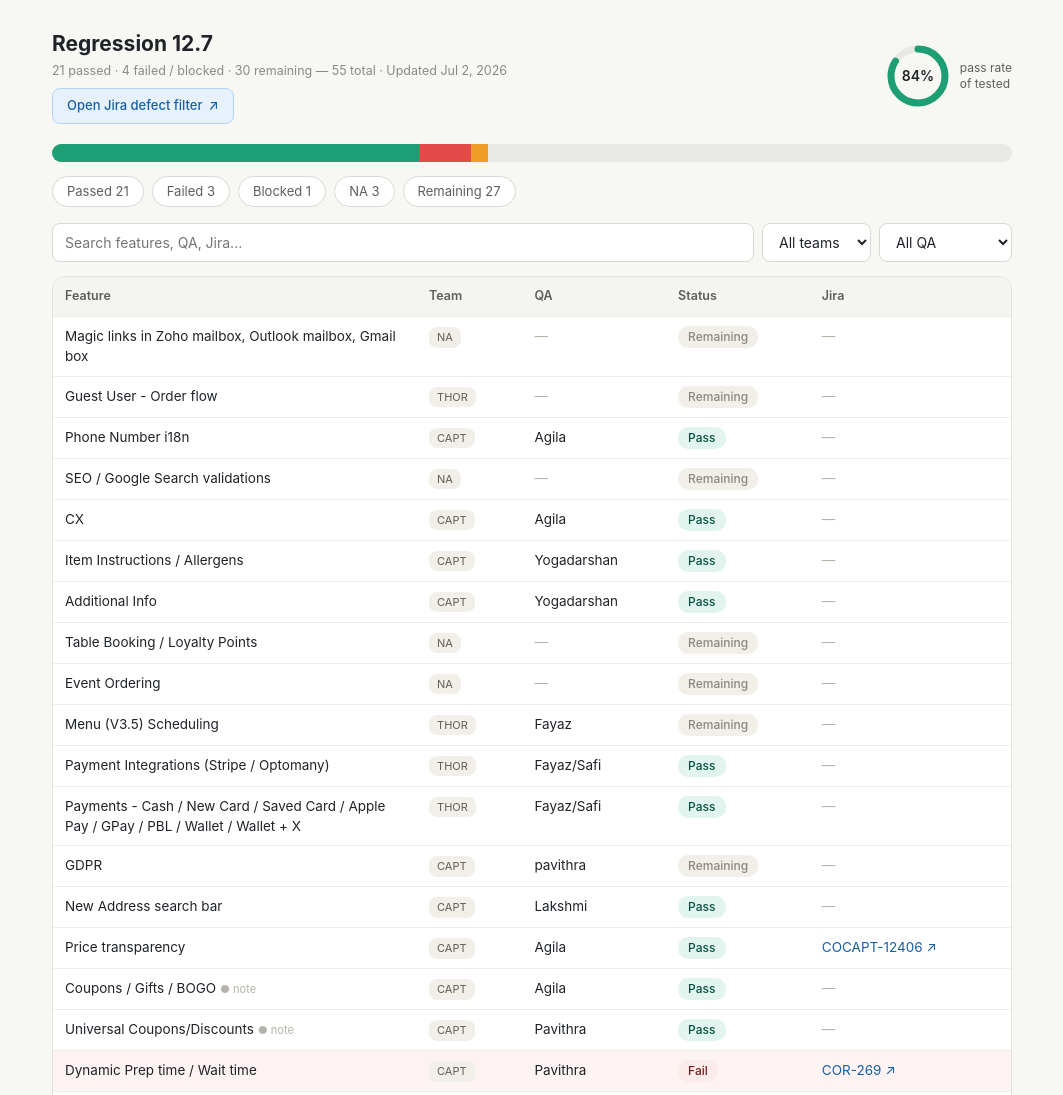
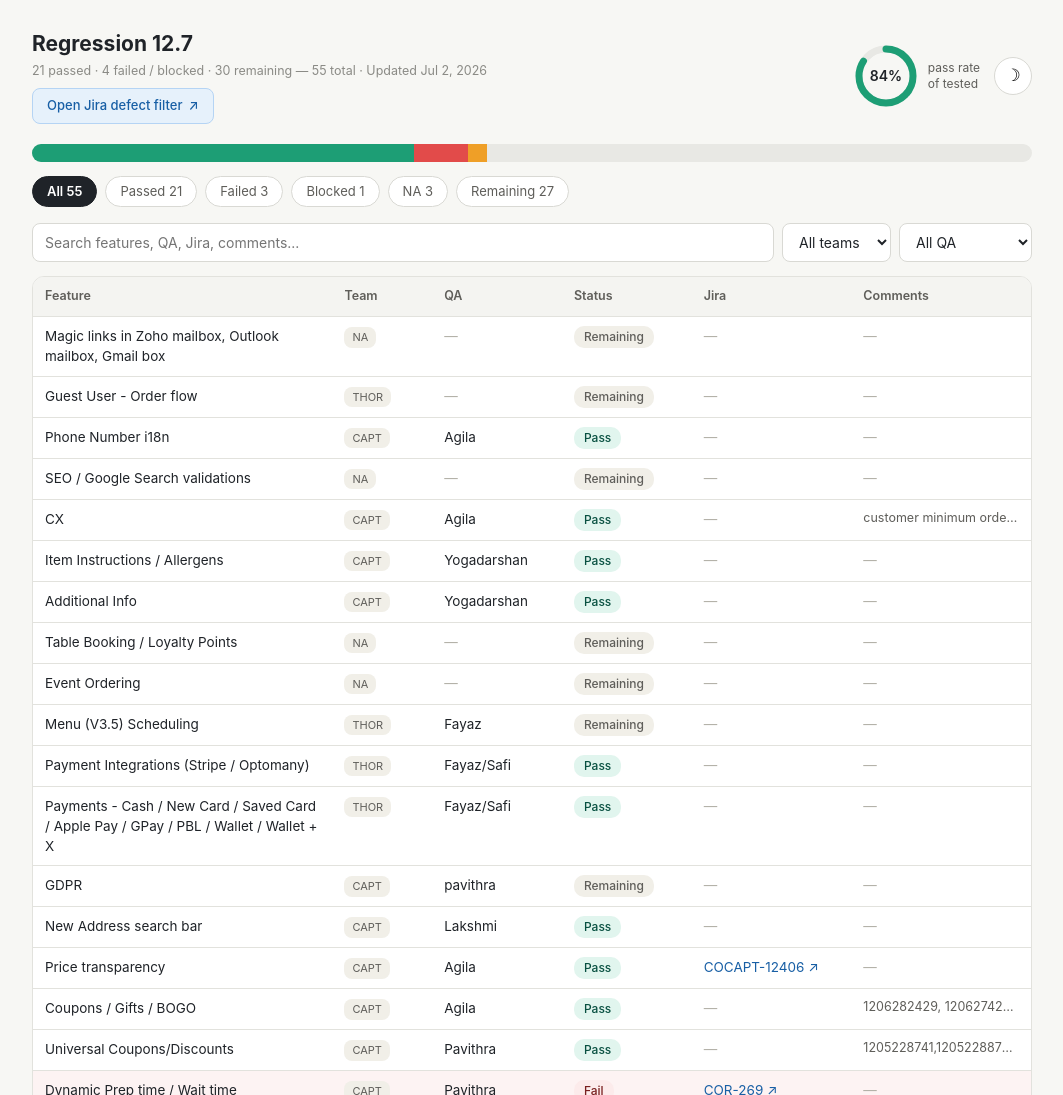
Before and after one commit to fhdineshios/regressiondashboard, a plain HTML site: page index.html in a window 1280 px wide. Shown: the top 1095 px of the page, without its empty margins (108-1171 px from the left). Drawn offline with nearby package versions, Linux system fonts and the light colour scheme.

Commit message:
Add files via upload

```diff
--- a/index.html
+++ b/index.html
@@ -6,90 +6,130 @@
 <title>Regression progress</title>
 <script src="https://cdnjs.cloudflare.com/ajax/libs/PapaParse/5.4.1/papaparse.min.js"></script>
 <style>
+  :root {
+    --bg: #f7f7f4; --card: #ffffff; --card2: #f4f4f1;
+    --text: #1f2328; --text2: #5f5e5a; --muted: #8b8b86; --faint: #b4b2a9;
+    --border: #e2e2dd; --border2: #d9d9d4; --track: #e8e8e4;
+    --hover: #f7f9fb; --notebg: #f7f7f4;
+    --green: #1d9e75; --red: #e24b4a; --amber: #ef9f27;
+    --passbg: #e1f5ee; --passfg: #085041; --passbd: #5dcaa5;
+    --failbg: #fcebeb; --failfg: #791f1f; --failbd: #f09595;
+    --blockbg: #faeeda; --blockfg: #633806; --blockbd: #fac775;
+    --neutbg: #f1efe8; --neutfg: #5f5e5a;
+    --badrow: #fdf3f3; --badrowh: #fbeaea;
+    --link: #185fa5; --linkbg: #e6f1fb; --linkbd: #b5d4f4; --linkbgh: #d3e6f8;
+    --allon: #1f2328; --allonfg: #ffffff;
+    --focus: #b5d4f4;
+  }
+  [data-theme="dark"] {
+    --bg: #15171b; --card: #1e2126; --card2: #24272d;
+    --text: #e8e8e5; --text2: #b0afa9; --muted: #8b8b86; --faint: #6a6a66;
+    --border: #33363c; --border2: #3d4046; --track: #2c2f35;
+    --hover: #23272e; --notebg: #191c20;
+    --green: #2ab388; --red: #e05b5a; --amber: #f0a733;
+    --passbg: #0d3b2d; --passfg: #9fe1cb; --passbd: #0f6e56;
+    --failbg: #45191a; --failfg: #f7c1c1; --failbd: #793030;
+    --blockbg: #3f2c10; --blockfg: #fac775; --blockbd: #7a5416;
+    --neutbg: #2a2d33; --neutfg: #b0afa9;
+    --badrow: #291b1c; --badrowh: #322022;
+    --link: #85b7eb; --linkbg: #12283d; --linkbd: #1d4a73; --linkbgh: #17324c;
+    --allon: #e8e8e5; --allonfg: #15171b;
+    --focus: #1d4a73;
+  }
   * { box-sizing: border-box; margin: 0; padding: 0; }
   body {
     font-family: -apple-system, BlinkMacSystemFont, "Segoe UI", Roboto, Helvetica, Arial, sans-serif;
-    background: #f7f7f4; color: #1f2328; line-height: 1.5;
-    padding: 28px 16px 64px;
+    background: var(--bg); color: var(--text); line-height: 1.5;
+    padding: 28px 16px 64px; transition: background .25s, color .25s;
   }
-  .wrap { max-width: 960px; margin: 0 auto; }
+  .wrap { max-width: 1000px; margin: 0 auto; }
 
   .top { display: flex; justify-content: space-between; align-items: center; flex-wrap: wrap; gap: 16px; margin-bottom: 20px; }
   h1 { font-size: 21px; font-weight: 650; }
-  .sub { font-size: 12.5px; color: #8b8b86; margin-top: 2px; }
+  .sub { font-size: 12.5px; color: var(--muted); margin-top: 2px; }
   .jirabtn {
     display: inline-flex; align-items: center; gap: 6px;
-    font-size: 13px; font-weight: 500; color: #185fa5;
-    background: #e6f1fb; border: 1px solid #b5d4f4; border-radius: 8px;
-    padding: 7px 14px; text-decoration: none; margin-top: 8px;
-    transition: background .15s;
+    font-size: 13px; font-weight: 500; color: var(--link);
+    background: var(--linkbg); border: 1px solid var(--linkbd); border-radius: 8px;
+    padding: 7px 14px; text-decoration: none; margin-top: 8px; transition: background .15s;
   }
-  .jirabtn:hover { background: #d3e6f8; }
+  .jirabtn:hover { background: var(--linkbgh); }
+  .rightbox { display: flex; align-items: center; gap: 14px; }
   .ringbox { display: flex; align-items: center; gap: 10px; }
-  .ringlabel { font-size: 12px; color: #5f5e5a; line-height: 1.35; }
+  .ringlabel { font-size: 12px; color: var(--text2); line-height: 1.35; }
   .ring circle.fg { transition: stroke-dashoffset 1s ease; }
+  .ring .track { stroke: var(--track); }
+  .ring .fg { stroke: var(--green); }
+  .ring text { fill: var(--text); }
 
-  .bar { display: flex; height: 18px; border-radius: 9px; overflow: hidden; background: #e8e8e4; margin-bottom: 14px; }
+  .themebtn {
+    width: 38px; height: 38px; border-radius: 50%; cursor: pointer;
+    border: 1px solid var(--border2); background: var(--card);
+    font-size: 17px; line-height: 1; display: flex; align-items: center; justify-content: center;
+    transition: transform .15s, background .15s;
+  }
+  .themebtn:hover { transform: rotate(15deg) scale(1.06); background: var(--card2); }
+
+  .bar { display: flex; height: 18px; border-radius: 9px; overflow: hidden; background: var(--track); margin-bottom: 14px; }
   .bar div { width: 0; transition: width .8s ease; }
-  .bar .p { background: #1d9e75; }
-  .bar .f { background: #e24b4a; }
-  .bar .b { background: #ef9f27; }
+  .bar .p { background: var(--green); }
+  .bar .f { background: var(--red); }
+  .bar .b { background: var(--amber); }
 
   .chips { display: flex; gap: 8px; flex-wrap: wrap; margin-bottom: 16px; }
   .chip {
     font: inherit; font-size: 13px; padding: 5px 14px; border-radius: 16px; cursor: pointer;
-    background: #fff; color: #5f5e5a; border: 1px solid #d9d9d4; transition: all .15s;
+    background: var(--card); color: var(--text2); border: 1px solid var(--border2); transition: all .15s;
   }
-  .chip:hover { border-color: #b4b2a9; }
-  .chip.pass.on { background: #e1f5ee; color: #085041; border-color: #5dcaa5; font-weight: 600; }
-  .chip.fail.on { background: #fcebeb; color: #791f1f; border-color: #f09595; font-weight: 600; }
-  .chip.blocked.on { background: #faeeda; color: #633806; border-color: #fac775; font-weight: 600; }
-  .chip.na.on, .chip.remaining.on { background: #ececea; color: #444441; border-color: #b4b2a9; font-weight: 600; }
+  .chip:hover { border-color: var(--faint); }
+  .chip.all.on { background: var(--allon); color: var(--allonfg); border-color: var(--allon); font-weight: 600; }
+  .chip.pass.on { background: var(--passbg); color: var(--passfg); border-color: var(--passbd); font-weight: 600; }
+  .chip.fail.on { background: var(--failbg); color: var(--failfg); border-color: var(--failbd); font-weight: 600; }
+  .chip.blocked.on { background: var(--blockbg); color: var(--blockfg); border-color: var(--blockbd); font-weight: 600; }
+  .chip.na.on, .chip.remaining.on { background: var(--neutbg); color: var(--text); border-color: var(--faint); font-weight: 600; }
 
   .controls { display: flex; gap: 8px; margin-bottom: 14px; flex-wrap: wrap; }
   input[type="search"], select {
     font: inherit; font-size: 14px; padding: 8px 12px;
-    border: 1px solid #d9d9d4; border-radius: 8px; background: #fff; color: inherit;
+    border: 1px solid var(--border2); border-radius: 8px; background: var(--card); color: var(--text);
   }
   input[type="search"] { flex: 1; min-width: 170px; }
-  input[type="search"]:focus, select:focus { outline: 2px solid #b5d4f4; border-color: #378add; }
+  input[type="search"]:focus, select:focus { outline: 2px solid var(--focus); }
 
-  .tablebox { border: 1px solid #e2e2dd; border-radius: 12px; overflow: hidden; background: #fff; }
-  table { width: 100%; border-collapse: collapse; font-size: 13.5px; }
+  .tablebox { border: 1px solid var(--border); border-radius: 12px; overflow: hidden; background: var(--card); }
+  table { width: 100%; border-collapse: collapse; font-size: 13.5px; table-layout: fixed; }
   th {
-    text-align: left; padding: 10px 12px; background: #f4f4f1; color: #5f5e5a;
+    text-align: left; padding: 10px 12px; background: var(--card2); color: var(--text2);
     font-weight: 600; font-size: 12.5px; cursor: pointer; user-select: none; white-space: nowrap;
   }
-  th:hover { color: #1f2328; }
+  th:hover { color: var(--text); }
   th .dir { font-size: 10px; }
-  td { padding: 9px 12px; border-top: 1px solid #eeeeea; vertical-align: top; }
+  td { padding: 9px 12px; border-top: 1px solid var(--border); vertical-align: top; overflow-wrap: break-word; }
   tbody tr { transition: background .12s; }
-  tbody tr:hover { background: #f7f9fb; }
-  tr.bad { background: #fdf3f3; }
-  tr.bad:hover { background: #fbeaea; }
-  tr.has-reason td:first-child { cursor: pointer; }
-  .teamtag { display: inline-block; font-size: 11px; background: #f1efe8; color: #5f5e5a; padding: 2px 8px; border-radius: 8px; }
+  tbody tr:hover { background: var(--hover); }
+  tr.bad { background: var(--badrow); }
+  tr.bad:hover { background: var(--badrowh); }
+  tbody tr { cursor: default; }
+  tr.has-com { cursor: pointer; }
+  .teamtag { display: inline-block; font-size: 11px; background: var(--neutbg); color: var(--neutfg); padding: 2px 8px; border-radius: 8px; }
   .pill { display: inline-block; font-size: 12px; font-weight: 500; padding: 2px 10px; border-radius: 10px; white-space: nowrap; }
-  .pill.pass { background: #e1f5ee; color: #085041; }
-  .pill.fail { background: #fcebeb; color: #791f1f; }
-  .pill.blocked { background: #faeeda; color: #633806; }
-  .pill.na { background: #f1efe8; color: #5f5e5a; }
-  .pill.remaining { background: #f1efe8; color: #888780; }
-  .apptag { display: inline-block; font-size: 10.5px; margin-left: 4px; padding: 1px 7px; border-radius: 8px; background: #fcebeb; color: #791f1f; }
-  a { color: #185fa5; text-decoration: none; }
+  .pill.pass { background: var(--passbg); color: var(--passfg); }
+  .pill.fail { background: var(--failbg); color: var(--failfg); }
+  .pill.blocked { background: var(--blockbg); color: var(--blockfg); }
+  .pill.na, .pill.remaining { background: var(--neutbg); color: var(--neutfg); }
+  .apptag { display: inline-block; font-size: 10.5px; margin-left: 4px; padding: 1px 7px; border-radius: 8px; background: var(--failbg); color: var(--failfg); }
+  a { color: var(--link); text-decoration: none; }
   a:hover { text-decoration: underline; }
-  .dash { color: #b4b2a9; }
-  .reason { font-size: 12.5px; color: #6b6a65; margin-top: 5px; display: none; white-space: pre-wrap; background: #f7f7f4; border-radius: 6px; padding: 8px 10px; }
-  tr.open .reason { display: block; }
-  .hint { font-size: 11px; color: #b4b2a9; }
-  .footer { margin-top: 16px; font-size: 12px; color: #8b8b86; display: flex; justify-content: space-between; flex-wrap: wrap; gap: 8px; }
-  .footer label { cursor: pointer; color: #185fa5; }
+  .dash { color: var(--faint); }
+  .com { color: var(--text2); font-size: 12.5px; overflow: hidden; text-overflow: ellipsis; white-space: nowrap; }
+  tr.open .com { white-space: pre-wrap; overflow: visible; }
+  .footer { margin-top: 16px; font-size: 12px; color: var(--muted); display: flex; justify-content: space-between; flex-wrap: wrap; gap: 8px; }
+  .footer label { cursor: pointer; color: var(--link); }
   #filepick { display: none; }
-  #msg { padding: 24px; text-align: center; color: #8b8b86; font-size: 14px; }
-  @media (max-width: 640px) {
+  #msg { padding: 24px; text-align: center; color: var(--muted); font-size: 14px; }
+  @media (max-width: 680px) {
     th.hide-m, td.hide-m { display: none; }
     body { padding: 18px 10px 48px; }
-    .top { align-items: flex-start; }
   }
 </style>
 </head>
@@ -103,15 +143,18 @@
         Open Jira defect filter <span aria-hidden="true">&#8599;</span>
       </a>
     </div>
+    <div class="rightbox">
       <div class="ringbox">
         <svg class="ring" width="64" height="64" viewBox="0 0 64 64" role="img" aria-label="Pass rate">
-        <circle cx="32" cy="32" r="27" fill="none" stroke="#e8e8e4" stroke-width="7"/>
-        <circle class="fg" cx="32" cy="32" r="27" fill="none" stroke="#1d9e75" stroke-width="7"
+          <circle class="track" cx="32" cy="32" r="27" fill="none" stroke-width="7"/>
+          <circle class="fg" cx="32" cy="32" r="27" fill="none" stroke-width="7"
             stroke-linecap="round" stroke-dasharray="169.6" stroke-dashoffset="169.6"
             transform="rotate(-90 32 32)"/>
-        <text id="ringpct" x="32" y="37" text-anchor="middle" font-size="14" font-weight="600" fill="#1f2328">–</text>
+          <text id="ringpct" x="32" y="37" text-anchor="middle" font-size="14" font-weight="600">–</text>
         </svg>
         <div class="ringlabel">pass rate<br>of tested</div>
+      </div>
+      <button class="themebtn" id="themebtn" aria-label="Toggle dark mode" title="Toggle dark / light theme">&#9789;</button>
     </div>
   </div>
 
@@ -120,7 +163,7 @@
   <div class="chips" id="chips"></div>
 
   <div class="controls">
-    <input type="search" id="search" placeholder="Search features, QA, Jira...">
+    <input type="search" id="search" placeholder="Search features, QA, Jira, comments...">
     <select id="teamFilter"><option value="">All teams</option></select>
     <select id="qaFilter"><option value="">All QA</option></select>
   </div>
@@ -129,11 +172,12 @@
     <table>
       <thead>
         <tr>
-          <th data-k="feature" style="width:38%">Feature <span class="dir"></span></th>
-          <th data-k="team" class="hide-m" style="width:11%">Team <span class="dir"></span></th>
-          <th data-k="qa" style="width:15%">QA <span class="dir"></span></th>
-          <th data-k="status" style="width:15%">Status <span class="dir"></span></th>
-          <th data-k="jira" style="width:21%">Jira <span class="dir"></span></th>
+          <th data-k="feature" style="width:30%">Feature <span class="dir"></span></th>
+          <th data-k="team" class="hide-m" style="width:10%">Team <span class="dir"></span></th>
+          <th data-k="qa" style="width:13%">QA <span class="dir"></span></th>
+          <th data-k="status" style="width:13%">Status <span class="dir"></span></th>
+          <th data-k="jira" style="width:16%">Jira <span class="dir"></span></th>
+          <th data-k="comments" style="width:18%">Comments <span class="dir"></span></th>
         </tr>
       </thead>
       <tbody id="tbody"></tbody>
@@ -142,17 +186,30 @@
   </div>
 
   <div class="footer">
-    <span>Click a status chip to filter · click a feature with a ● note to expand it</span>
+    <span>Chips filter by status · click a row with a comment to expand it · headers sort</span>
     <label>Preview a local CSV<input type="file" id="filepick" accept=".csv"></label>
   </div>
 </div>
 
 <script>
 var JIRA_BASE = "https://touch2success.atlassian.net/browse/";
-var STATUSES = ["Pass", "Fail", "Blocked", "NA", "Remaining"];
+var STATUSES = ["All", "Pass", "Fail", "Blocked", "NA", "Remaining"];
 var allRows = [];
-var activeStatus = "";
+var activeStatus = "All";
 var sortKey = "sno", sortDir = 1;
+
+// Theme: saved choice wins, otherwise follow system
+(function () {
+  var saved = null;
+  try { saved = localStorage.getItem("theme"); } catch (e) {}
+  var dark = saved ? saved === "dark" : window.matchMedia && window.matchMedia("(prefers-color-scheme: dark)").matches;
+  if (dark) document.documentElement.setAttribute("data-theme", "dark");
+})();
+function themeIcon() {
+  var dark = document.documentElement.getAttribute("data-theme") === "dark";
+  document.getElementById("themebtn").innerHTML = dark ? "&#9788;" : "&#9789;";
+}
+document.addEventListener("DOMContentLoaded", themeIcon);
 
 function norm(v) { return (v || "").toString().trim(); }
 
@@ -179,9 +236,9 @@ function jiraCell(raw) {
     var p = parts[i];
     if (/^https?:\/\//i.test(p)) {
       var id = p.split("/").pop();
-      out.push('<a href="' + esc(p) + '" target="_blank" rel="noopener">' + esc(id) + ' &#8599;</a>');
+      out.push('<a href="' + esc(p) + '" target="_blank" rel="noopener" onclick="event.stopPropagation()">' + esc(id) + ' &#8599;</a>');
     } else if (/^[A-Za-z][A-Za-z0-9]+-\d+$/.test(p)) {
-      out.push('<a href="' + JIRA_BASE + p + '" target="_blank" rel="noopener">' + esc(p) + ' &#8599;</a>');
+      out.push('<a href="' + JIRA_BASE + p + '" target="_blank" rel="noopener" onclick="event.stopPropagation()">' + esc(p) + ' &#8599;</a>');
     } else {
       out.push(esc(p));
     }
@@ -202,14 +259,12 @@ function load(csvText, updatedText) {
   var res = Papa.parse(csvText, { skipEmptyLines: true });
   var grid = res.data;
 
-  // Find the header row (contains "Feature")
   var hIdx = -1;
   for (var i = 0; i < Math.min(grid.length, 5); i++) {
     if (grid[i].some(function (c) { return /feature/i.test(norm(c)); })) { hIdx = i; break; }
   }
   if (hIdx === -1) hIdx = 0;
 
-  // Preamble rows above the header: run title + Jira filter link
   var runTitle = "", filterUrl = "";
   for (var r = 0; r < hIdx; r++) {
     grid[r].forEach(function (cell) {
@@ -232,6 +287,8 @@ function load(csvText, updatedText) {
   var cStatus = findCol(headers, [/foodhub\s*web(?!.*app)/i, /web\s*status/i, /^web$/i, /status/i], /app/i);
   var cApp = findCol(headers, [/app\s*status/i]);
   var cJira = findCol(headers, [/jira/i]);
+  var cComment = findCol(headers, [/comment/i, /^status$/i]);
+  if (cComment === cStatus) cComment = -1;
   var cReason = findCol(headers, [/reason/i, /remark/i, /note/i]);
 
   allRows = [];
@@ -239,6 +296,9 @@ function load(csvText, updatedText) {
     var row = grid[k];
     var feat = cFeature >= 0 ? norm(row[cFeature]) : "";
     if (!feat) continue;
+    var comBits = [];
+    if (cComment >= 0 && norm(row[cComment])) comBits.push(norm(row[cComment]));
+    if (cReason >= 0 && norm(row[cReason])) comBits.push(norm(row[cReason]));
     allRows.push({
       sno: k,
       feature: feat,
@@ -246,13 +306,15 @@ function load(csvText, updatedText) {
       qa: cQa >= 0 ? norm(row[cQa]) : "",
       status: statusOf(cStatus >= 0 ? row[cStatus] : ""),
       app: statusOf(cApp >= 0 ? row[cApp] : ""),
-      appRaw: cApp >= 0 ? norm(row[cApp]) : "",
       jira: cJira >= 0 ? norm(row[cJira]) : "",
-      reason: cReason >= 0 ? norm(row[cReason]) : ""
+      comments: comBits.join("\n")
     });
   }
 
-  if (updatedText) document.getElementById("updated").textContent = updatedText;
+  if (updatedText) {
+    var upd = document.getElementById("updated");
+    upd.dataset.base = updatedText;
+  }
   buildFilters();
   render(true);
 }
@@ -261,7 +323,10 @@ function buildFilters() {
   var teams = {}, qas = {};
   allRows.forEach(function (r) {
     if (r.team) teams[r.team] = 1;
-    if (r.qa) r.qa.split("/").forEach(function (q) { q = norm(q); if (q && q.toLowerCase() !== "na") qas[q.charAt(0).toUpperCase() + q.slice(1).toLowerCase()] = 1; });
+    if (r.qa) r.qa.split("/").forEach(function (q) {
+      q = norm(q);
+      if (q && q.toLowerCase() !== "na") qas[q.charAt(0).toUpperCase() + q.slice(1).toLowerCase()] = 1;
+    });
   });
   fillSelect("teamFilter", Object.keys(teams).sort(), "All teams");
   fillSelect("qaFilter", Object.keys(qas).sort(), "All QA");
@@ -282,6 +347,7 @@ function fillSelect(id, items, label) {
 function counts() {
   var c = { Pass: 0, Fail: 0, Blocked: 0, NA: 0, Remaining: 0 };
   allRows.forEach(function (r) { c[r.status]++; });
+  c.All = allRows.length;
   return c;
 }
 
@@ -291,10 +357,10 @@ function render(animate) {
   var qa = document.getElementById("qaFilter").value.toLowerCase();
 
   var rows = allRows.filter(function (r) {
-    if (activeStatus && r.status !== activeStatus) return false;
+    if (activeStatus !== "All" && r.status !== activeStatus) return false;
     if (team && r.team !== team) return false;
     if (qa && r.qa.toLowerCase().indexOf(qa) === -1) return false;
-    if (q && (r.feature + " " + r.qa + " " + r.team + " " + r.jira + " " + r.reason).toLowerCase().indexOf(q) === -1) return false;
+    if (q && (r.feature + " " + r.qa + " " + r.team + " " + r.jira + " " + r.comments).toLowerCase().indexOf(q) === -1) return false;
     return true;
   });
 
@@ -304,7 +370,7 @@ function render(animate) {
     x = (x || "").toString().toLowerCase(); y = (y || "").toString().toLowerCase();
     if (x < y) return -1 * sortDir;
     if (x > y) return 1 * sortDir;
-    return (a.sno - b.sno);
+    return a.sno - b.sno;
   });
 
   var c = counts();
@@ -312,7 +378,6 @@ function render(animate) {
   var tested = c.Pass + c.Fail + c.Blocked;
   var remaining = c.Remaining + c.NA;
 
-  // Progress bar
   var bar = document.getElementById("bar");
   var run = function () {
     bar.children[0].style.width = (total ? c.Pass / total * 100 : 0) + "%";
@@ -321,7 +386,6 @@ function render(animate) {
   };
   animate ? requestAnimationFrame(run) : run();
 
-  // Pass-rate ring
   var rate = tested ? Math.round(c.Pass / tested * 100) : 0;
   document.getElementById("ringpct").textContent = total ? rate + "%" : "–";
   var circ = 169.6;
@@ -330,35 +394,34 @@ function render(animate) {
   };
   animate ? requestAnimationFrame(setRing) : setRing();
 
-  // Chips
   var chipbox = document.getElementById("chips");
   chipbox.innerHTML = "";
   STATUSES.forEach(function (s) {
     var b = document.createElement("button");
     b.className = "chip " + s.toLowerCase() + (activeStatus === s ? " on" : "");
-    b.textContent = (s === "Remaining" ? "Remaining" : s === "Pass" ? "Passed" : s === "Fail" ? "Failed" : s) + " " + c[s];
-    b.onclick = function () { activeStatus = (activeStatus === s ? "" : s); render(false); };
+    var label = s === "All" ? "All" : s === "Pass" ? "Passed" : s === "Fail" ? "Failed" : s;
+    b.textContent = label + " " + c[s];
+    b.onclick = function () { activeStatus = s; render(false); };
     chipbox.appendChild(b);
   });
 
-  // Sort indicators
   document.querySelectorAll("th").forEach(function (th) {
     th.querySelector(".dir").textContent = th.dataset.k === sortKey ? (sortDir === 1 ? "▲" : "▼") : "";
   });
 
-  // Table
   var html = "";
   rows.forEach(function (r) {
     var bad = (r.status === "Fail" || r.status === "Blocked") ? " bad" : "";
-    html += '<tr class="' + (r.reason ? "has-reason" : "") + bad + '" onclick="this.classList.toggle(\'open\')">' +
-      "<td>" + esc(r.feature) +
-      (r.reason ? ' <span class="hint">&#9679; note</span><div class="reason">' + esc(r.reason) + "</div>" : "") +
-      "</td>" +
+    var hasCom = r.comments ? " has-com" : "";
+    html += '<tr class="' + hasCom + bad + '"' + (r.comments ? " onclick=\"this.classList.toggle('open')\"" : "") + ">" +
+      "<td>" + esc(r.feature) + "</td>" +
       '<td class="hide-m">' + (r.team ? '<span class="teamtag">' + esc(r.team) + "</span>" : '<span class="dash">—</span>') + "</td>" +
       "<td>" + (esc(r.qa) || '<span class="dash">—</span>') + "</td>" +
       '<td><span class="pill ' + r.status.toLowerCase() + '">' + r.status + "</span>" +
       (r.app === "Fail" ? '<span class="apptag">App: Fail</span>' : "") + "</td>" +
-      "<td>" + jiraCell(r.jira) + "</td></tr>";
+      "<td>" + jiraCell(r.jira) + "</td>" +
+      "<td>" + (r.comments ? '<div class="com">' + esc(r.comments) + "</div>" : '<span class="dash">—</span>') + "</td>" +
+      "</tr>";
   });
   document.getElementById("tbody").innerHTML = html;
 
@@ -366,14 +429,23 @@ function render(animate) {
   msg.style.display = rows.length ? "none" : "block";
   msg.textContent = total ? "No rows match your filters." : "";
 
+  var upd = document.getElementById("updated");
+  var base = upd.dataset.base || "";
   var sub = total
     ? c.Pass + " passed · " + (c.Fail + c.Blocked) + " failed / blocked · " + remaining + " remaining — " + total + " total" +
       (rows.length !== total ? " (showing " + rows.length + ")" : "")
     : "";
-  var upd = document.getElementById("updated");
-  if (!upd.dataset.base) upd.dataset.base = upd.textContent;
-  upd.textContent = sub + (upd.dataset.base ? " · " + upd.dataset.base : "");
+  upd.textContent = sub + (base ? " · " + base : "");
 }
+
+document.getElementById("themebtn").addEventListener("click", function () {
+  var root = document.documentElement;
+  var dark = root.getAttribute("data-theme") === "dark";
+  if (dark) root.removeAttribute("data-theme");
+  else root.setAttribute("data-theme", "dark");
+  try { localStorage.setItem("theme", dark ? "light" : "dark"); } catch (e) {}
+  themeIcon();
+});
 
 document.getElementById("search").addEventListener("input", function () { render(false); });
 document.getElementById("teamFilter").addEventListener("change", function () { render(false); });
@@ -390,10 +462,7 @@ document.getElementById("filepick").addEventListener("change", function (e) {
   var file = e.target.files[0];
   if (!file) return;
   var reader = new FileReader();
-  reader.onload = function () {
-    document.getElementById("updated").dataset.base = "Local preview: " + file.name;
-    load(reader.result, "Local preview: " + file.name);
-  };
+  reader.onload = function () { load(reader.result, "Local preview: " + file.name); };
   reader.readAsText(file);
 });
 
```
Lines whose indentation alone changed are shown as unchanged.
